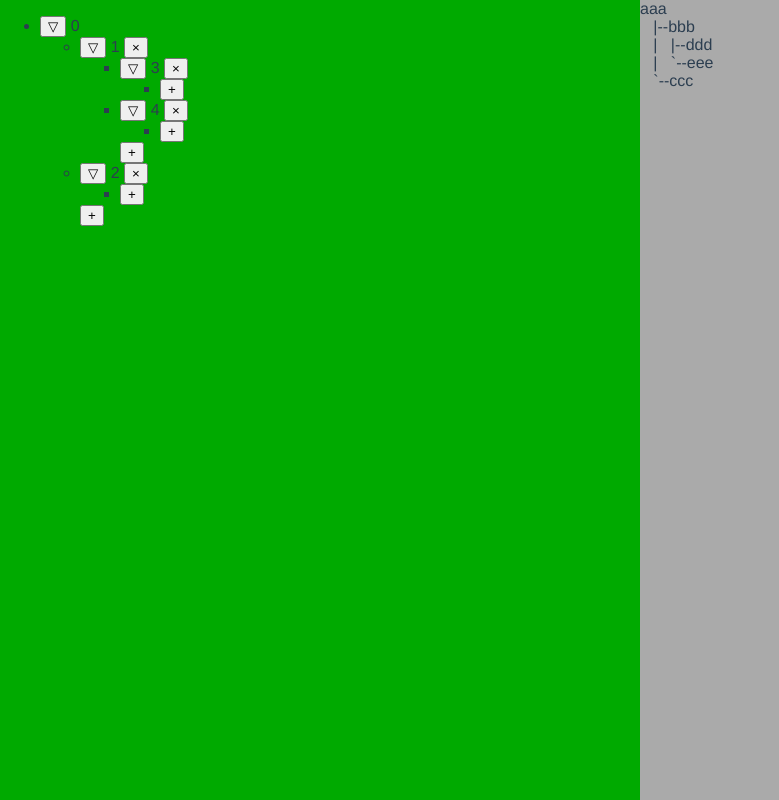
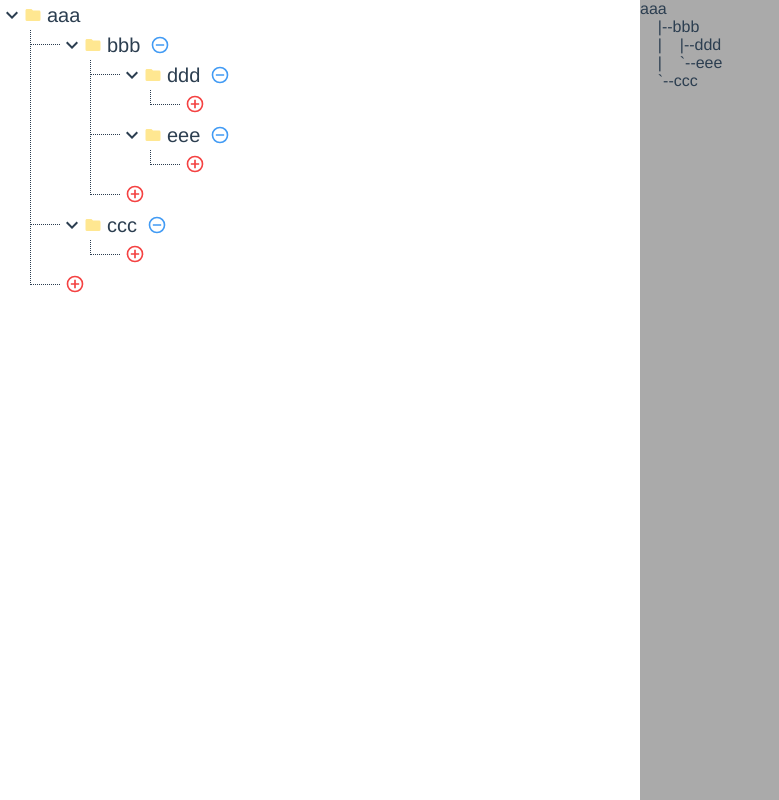
Before and after one commit to jagpotato/dirtree-editor, a Vue app: page / in a window 1280 px wide. Shown: the whole page, without its empty margins (0-779 px from the left). Built offline with nearby package versions, Linux system fonts and the light colour scheme.

Commit message:
update css

```diff
--- a/src/App.vue
+++ b/src/App.vue
@@ -12,6 +12,7 @@ export default {
 </script>
 
 <style lang="scss">
+$fontColor: #2c3e50;
 body {
   width: 100vw;
   height: 100vh;
@@ -21,12 +22,12 @@ body {
   font-family: 'Avenir', Helvetica, Arial, sans-serif;
   -webkit-font-smoothing: antialiased;
   -moz-osx-font-smoothing: grayscale;
-  color: #2c3e50;
+  color: $fontColor;
   width: 100%;
   height: 100%;
 }
-pre {
-  font-family: 'Avenir', Helvetica, Arial, sans-serif;
-  margin: 0;
+ul {
+  list-style: none;
+  padding-left: 60px;
 }
 </style>
--- a/src/components/DirectoryOutput.vue
+++ b/src/components/DirectoryOutput.vue
@@ -21,7 +21,7 @@
     <!-- {{node.name}} -->
     <!-- <pre>{{outputText(node)}}</pre> -->
     <span>{{outputText(node)}}</span>
-    <DirectoryOutput v-for="(child, index) in children(node)" :key="index" :node="child"></DirectoryOutput>
+    <DirectoryOutput v-show="node.isOpened" v-for="(child, index) in children(node)" :key="index" :node="child"></DirectoryOutput>
   </div>
 </template>
 
--- a/src/components/Editor.vue
+++ b/src/components/Editor.vue
@@ -5,7 +5,7 @@
         {{directory.name}}
       </li>
     </ul> -->
-    <ul>
+    <ul id="tree">
       <TreeNode :node="directories[0]"></TreeNode>
     </ul>
   </div>
@@ -36,6 +36,10 @@ export default {
 #editor {
   width: 50%;
   height: 100%;
-  background-color: #00aa00;
+  // background-color: #00aa00;
+}
+#tree {
+  padding: 0;
+  margin: 0;
 }
 </style>
--- a/src/components/Main.vue
+++ b/src/components/Main.vue
@@ -1,5 +1,5 @@
 <template>
-  <div id="main">
+  <div id="main" @click="closeTextBox">
     <Editor></Editor>
     <Output></Output>
   </div>
@@ -11,6 +11,13 @@ import Output from '@/components/Output'
 
 export default {
   name: 'Main',
+  methods: {
+    closeTextBox (event) {
+      this.$store.dispatch('editor/closeTextBox', {
+        target: event.target
+      })
+    }
+  },
   components: {
     Editor,
     Output
--- a/src/components/TreeNode.vue
+++ b/src/components/TreeNode.vue
@@ -1,17 +1,41 @@
 <template>
-  <li id="tree-node">
-    <button v-if="node.isOpened" @click="toggleOpen">▽</button>
-    <button v-else @click="toggleOpen">▷</button>
-    {{node.id}}
-    <button @click.stop="removeNode" v-show="node.id > 0">×</button>
+  <li class="tree-node">
+    <!-- <button v-if="node.isOpened" @click="toggleOpen">▽</button>
+    <button v-else @click="toggleOpen">▷</button> -->
+    <div class="folder" :class="{rootFolder: node.depth === 0}">
+      <button class="open-button" @click="toggleOpen">
+        <svg style="width:24px;height:24px" viewBox="0 0 24 24">
+          <path v-if="node.isOpened" fill="#2c3e50" d="M7.41,8.58L12,13.17L16.59,8.58L18,10L12,16L6,10L7.41,8.58Z" />
+          <path v-else fill="#2c3e50" d="M8.59,16.58L13.17,12L8.59,7.41L10,6L16,12L10,18L8.59,16.58Z" />
+        </svg>
+      </button>
+      <svg style="width:18px;height:18px" viewBox="0 0 24 24">
+        <path fill="#ffe791" d="M10,4H4C2.89,4 2,4.89 2,6V18A2,2 0 0,0 4,20H20A2,2 0 0,0 22,18V8C22,6.89 21.1,6 20,6H12L10,4Z" />
+      </svg>
+      <span class="name" v-if="!node.isEditing" @dblclick="startEditing">{{node.name}}</span>
+      <input type="text" class="name-editor" v-else @change="updateFolderName" :value="node.name">
+      <button class="remove-button" @click.stop="removeNode" v-show="node.id > 0">
+        <svg style="width:20px;height:20px" viewBox="0 0 24 24">
+          <path fill="#429bf4" d="M12,20C7.59,20 4,16.41 4,12C4,7.59 7.59,4 12,4C16.41,4 20,7.59 20,12C20,16.41 16.41,20 12,20M12,2A10,10 0 0,0 2,12A10,10 0 0,0 12,22A10,10 0 0,0 22,12A10,10 0 0,0 12,2M7,13H17V11H7" />
+        </svg>
+      </button>
+    </div>
     <ul v-show="node.isOpened">
-      <li v-if="node.children.length === 0">
-        <button @click.stop="addNode('child')">+</button>
+      <li class="child-button" v-if="node.children.length === 0">
+        <button @click.stop="addNode('child')">
+          <svg style="width:20px;height:20px" viewBox="0 0 24 24">
+            <path fill="#f44242" d="M12,20C7.59,20 4,16.41 4,12C4,7.59 7.59,4 12,4C16.41,4 20,7.59 20,12C20,16.41 16.41,20 12,20M12,2A10,10 0 0,0 2,12A10,10 0 0,0 12,22A10,10 0 0,0 22,12A10,10 0 0,0 12,2M13,7H11V11H7V13H11V17H13V13H17V11H13V7Z" />
+          </svg>
+        </button>
       </li>
       <TreeNode v-else v-for="(child, index) in children(node)" :key="index" :node="child"></TreeNode>
     </ul>
-    <div v-show="node.id > 0 && node.isLastChild">
-      <button @click.stop="addNode('sibling')">+</button>
+    <div class="sibling-button" v-show="node.id > 0 && node.isLastChild">
+      <button @click.stop="addNode('sibling')">
+        <svg style="width:20px;height:20px" viewBox="0 0 24 24">
+          <path fill="#f44242" d="M12,20C7.59,20 4,16.41 4,12C4,7.59 7.59,4 12,4C16.41,4 20,7.59 20,12C20,16.41 16.41,20 12,20M12,2A10,10 0 0,0 2,12A10,10 0 0,0 12,22A10,10 0 0,0 22,12A10,10 0 0,0 12,2M13,7H11V11H7V13H11V17H13V13H17V11H13V7Z" />
+        </svg>
+      </button>
     </div>
   </li>
 </template>
@@ -40,6 +64,17 @@ export default {
       this.$store.dispatch('editor/toggleOpen', {
         node: this.node
       })
+    },
+    startEditing () {
+      this.$store.dispatch('editor/startEditing', {
+        node: this.node
+      })
+    },
+    updateFolderName (event) {
+      this.$store.dispatch('editor/updateFolderName', {
+        node: this.node,
+        name: event.target.value
+      })
     }
   },
   computed: {
@@ -52,4 +87,78 @@ export default {
 
 <!-- Add "scoped" attribute to limit CSS to this component only -->
 <style scoped lang="scss">
+button {
+  border: none;
+  outline: none;
+  background-color: transparent;
+  cursor: pointer;
+  padding: 0;
+}
+$pathColor: #2c3e50;
+$folderHeight: 30px;
+ul {
+  position: relative;
+  &::before {
+    content: '';
+    width: 1px;
+    height: calc(100% - 15px);
+    position: absolute;
+    top: 0;
+    bottom: auto;
+    right: auto;
+    left: 30px;
+    margin: auto;
+    border-left: 1px dotted $pathColor;
+  }
+}
+.folder:not(.rootFolder), .child-button, .sibling-button {
+  position: relative;
+  &::before {
+    content: '';
+    width: 30px;
+    height: 1px;
+    position: absolute;
+    top: 0;
+    bottom: 0;
+    right: auto;
+    left: -30px;
+    margin: auto;
+    border-top: 1px dotted $pathColor;
+  }
+}
+.folder {
+  height: $folderHeight;
+  display: flex;
+  align-items: center;
+  .open-button {
+    height: 100%;
+    display: flex;
+    align-items: center;
+  }
+  .name {
+    cursor: default;
+    font-size: 20px;
+    height: 100%;
+    display: flex;
+    align-items: center;
+    margin-left: 5px;
+  }
+  .name-editor {
+    font-size: 20px;
+  }
+  .remove-button {
+    height: 100%;
+    margin-left: 10px;
+    display: flex;
+    align-items: center;
+  }
+}
+.child-button, .sibling-button {
+  height: $folderHeight;
+  display: flex;
+  align-items: center;
+  button {
+    margin-left: 5px;
+  }
+}
 </style>
--- a/src/store/editor.js
+++ b/src/store/editor.js
@@ -1,12 +1,13 @@
 const state = {
   id: 4,
   directories: [
-    {id: 0, name: 'aaa', parent: -1, children: [1, 2], depth: 0, isOpened: true, isLastChild: true},
-    {id: 1, name: 'bbb', parent: 0, children: [3, 4], depth: 1, isOpened: true, isLastChild: false},
-    {id: 2, name: 'ccc', parent: 0, children: [], depth: 1, isOpened: true, isLastChild: true},
-    {id: 3, name: 'ddd', parent: 1, children: [], depth: 2, isOpened: true, isLastChild: false},
-    {id: 4, name: 'eee', parent: 1, children: [], depth: 2, isOpened: true, isLastChild: true}
-  ]
+    {id: 0, name: 'aaa', parent: -1, children: [1, 2], depth: 0, isOpened: true, isEditing: false, isLastChild: true},
+    {id: 1, name: 'bbb', parent: 0, children: [3, 4], depth: 1, isOpened: true, isEditing: false, isLastChild: false},
+    {id: 2, name: 'ccc', parent: 0, children: [], depth: 1, isOpened: true, isEditing: false, isLastChild: true},
+    {id: 3, name: 'ddd', parent: 1, children: [], depth: 2, isOpened: true, isEditing: false, isLastChild: false},
+    {id: 4, name: 'eee', parent: 1, children: [], depth: 2, isOpened: true, isEditing: false, isLastChild: true}
+  ],
+  isEditing: false
 }
 const getters = {
   root (state) {
@@ -47,7 +48,7 @@ const mutations = {
     const directory = state.directories.find(item => item.id === node.id)
     if (children.length > 0) children[children.length - 1].isLastChild = false
     directory.children.push(state.id)
-    state.directories.push({id: state.id, name: 'New', parent: node.id, children: [], depth: node.depth + 1, isOpened: false, isLastChild: true})
+    state.directories.push({id: state.id, name: 'New', parent: node.id, children: [], depth: node.depth + 1, isOpened: false, isEditing: false, isLastChild: true})
   },
   addSibling (state, {node, parent}) {
     state.id++
@@ -55,7 +56,7 @@ const mutations = {
     const directory = state.directories.find(item => item.id === node.id)
     directory.isLastChild = false
     parent.children.push(state.id)
-    state.directories.push({id: state.id, name: 'New', parent: node.parent, children: [], depth: parent.depth + 1, isOpened: false, isLastChild: true})
+    state.directories.push({id: state.id, name: 'New', parent: node.parent, children: [], depth: parent.depth + 1, isOpened: false, isEditing: false, isLastChild: true})
   },
   removeNode (state, {node, parent, sibling, descendants}) {
     if (sibling.length > 0) sibling[sibling.length - 1].isLastChild = true
@@ -65,6 +66,21 @@ const mutations = {
   toggleOpen (state, {node, children}) {
     const directory = state.directories.find(item => item.id === node.id)
     directory.isOpened = !directory.isOpened
+  },
+  enableEditing (state, node) {
+    const directory = state.directories.find(item => item.id === node.id)
+    directory.isEditing = true
+    state.isEditing = true
+  },
+  disableEditing (state) {
+    state.directories.find(directory => directory.isEditing === true).isEditing = false
+    state.isEditing = false
+  },
+  updateFolderName (state, {node, name}) {
+    const directory = state.directories.find(item => item.id === node.id)
+    directory.isEditing = false
+    state.isEditing = false
+    directory.name = name
   }
 }
 const actions = {
@@ -84,6 +100,17 @@ const actions = {
   },
   toggleOpen ({commit, getters}, {node}) {
     commit('toggleOpen', {node, children: getters.children(node)})
+  },
+  startEditing ({commit}, {node}) {
+    commit('enableEditing', node)
+  },
+  updateFolderName ({commit}, {node, name}) {
+    commit('updateFolderName', {node, name})
+  },
+  closeTextBox ({commit}, {target}) {
+    if (state.isEditing === true && target.className !== 'name-editor') {
+      commit('disableEditing')
+    }
   }
 }
 
--- a/src/store/output.js
+++ b/src/store/output.js
@@ -39,7 +39,7 @@ const getters = {
       } else {
         text = '|--' + text
       }
-      const space = '   '
+      const space = '    '
       let parentId = directory.parent
       while (parentId >= 0) {
         directory = rootGetters['editor/parent'](directory)
```
